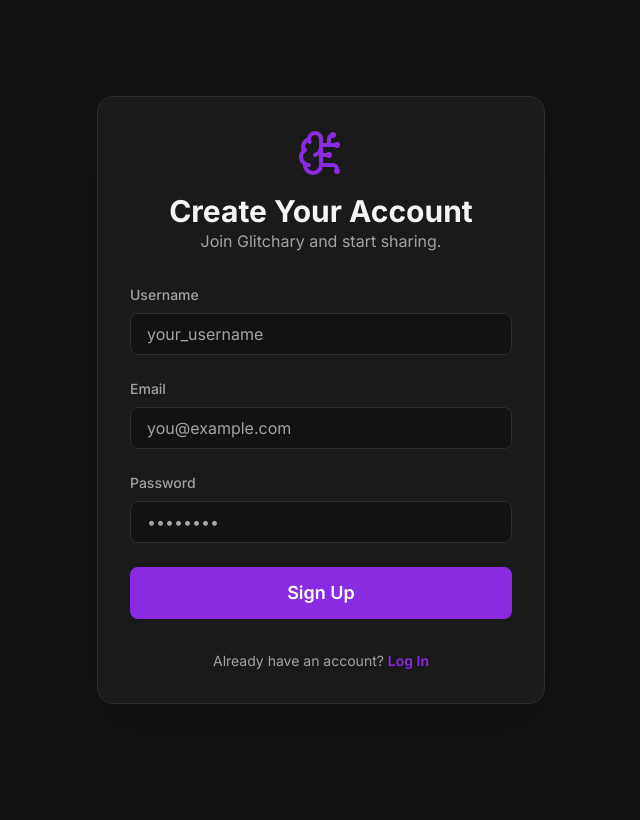
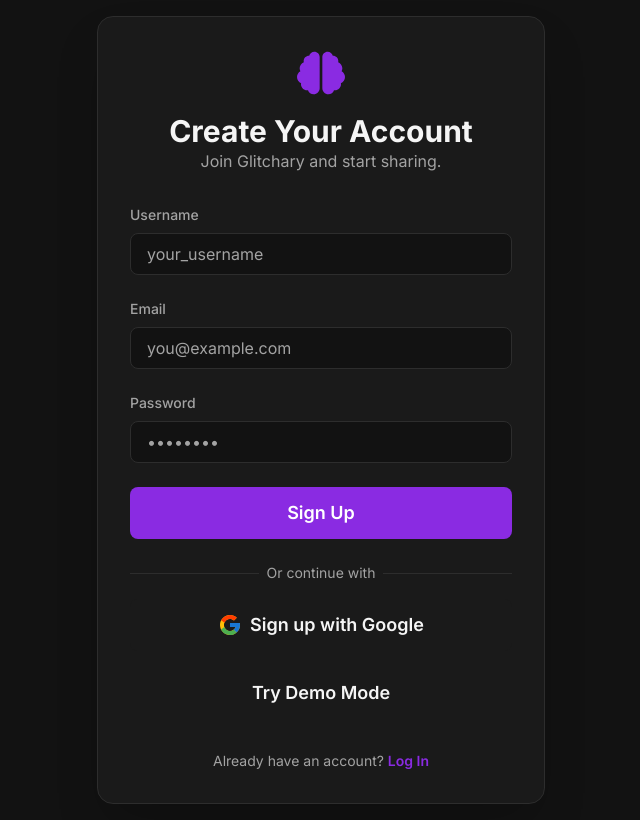
Before and after one commit to shithaarthan/Glich, a React (Vite) app: page /signup in a window 1280 px wide. Shown: the whole page, without its empty margins (319-959 px from the left). Built offline with nearby package versions, Linux system fonts and the light colour scheme.

Commit message:
auto-commit for da781088-57f6-4f82-a424-374d0f72b606

```diff
--- a/src/pages/SignUp.tsx
+++ b/src/pages/SignUp.tsx
@@ -1,18 +1,36 @@
 import React from 'react';
-import { Link } from 'react-router-dom';
-import { BrainCircuit } from 'lucide-react';
+import { Link, useNavigate } from 'react-router-dom';
+import { FaBrain } from 'react-icons/fa';
+import { FcGoogle } from 'react-icons/fc';
 import Input from '@/components/ui/Input';
 import Button from '@/components/ui/Button';
+import { useAuthStore } from '@/store/authStore';
 
 const SignUp: React.FC = () => {
+  const navigate = useNavigate();
+  const { loginWithGoogle, setDemoMode } = useAuthStore();
+
+  const handleGoogleSignUp = async () => {
+    console.log('Initiating Google Sign-Up...');
+    await loginWithGoogle();
+    navigate('/feed');
+  };
+
+  const handleDemoMode = () => {
+    console.log('Entering Demo Mode...');
+    setDemoMode();
+    navigate('/feed');
+  };
+
   return (
     <div className="min-h-screen flex items-center justify-center bg-background p-4">
       <div className="w-full max-w-md mx-auto bg-surface p-8 rounded-2xl border border-border shadow-2xl animate-fade-in">
         <div className="text-center mb-8">
-          <BrainCircuit className="mx-auto text-primary mb-4" size={48} />
+          <FaBrain className="mx-auto text-primary mb-4" size={48} />
           <h1 className="text-3xl font-bold text-text">Create Your Account</h1>
           <p className="text-text-muted">Join Glitchary and start sharing.</p>
         </div>
+
         <form className="space-y-6">
           <div>
             <label className="block text-sm font-medium text-text-muted mb-2">Username</label>
@@ -30,6 +48,37 @@
             Sign Up
           </Button>
         </form>
+
+        <div className="mt-6 space-y-4">
+          <div className="relative">
+            <div className="absolute inset-0 flex items-center">
+              <div className="w-full border-t border-border"></div>
+            </div>
+            <div className="relative flex justify-center text-sm">
+              <span className="px-2 bg-surface text-text-muted">Or continue with</span>
+            </div>
+          </div>
+
+          <Button
+            variant="secondary"
+            size="lg"
+            className="w-full flex items-center justify-center space-x-2"
+            onClick={handleGoogleSignUp}
+          >
+            <FcGoogle size={24} />
+            <span>Sign up with Google</span>
+          </Button>
+
+          <Button
+            variant="outline"
+            size="lg"
+            className="w-full"
+            onClick={handleDemoMode}
+          >
+            Try Demo Mode
+          </Button>
+        </div>
+
         <p className="text-center text-sm text-text-muted mt-8">
           Already have an account?{' '}
           <Link to="/login" className="font-semibold text-primary hover:underline">
```
